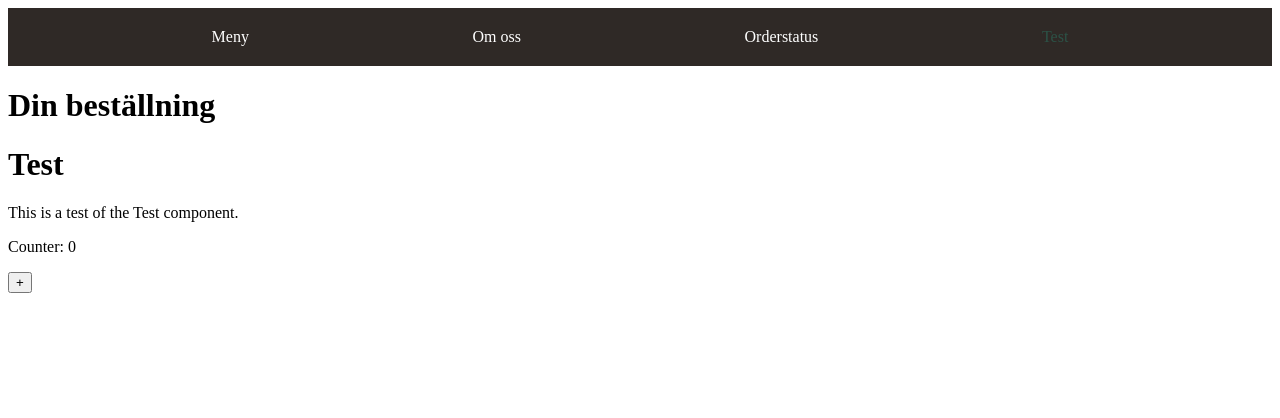
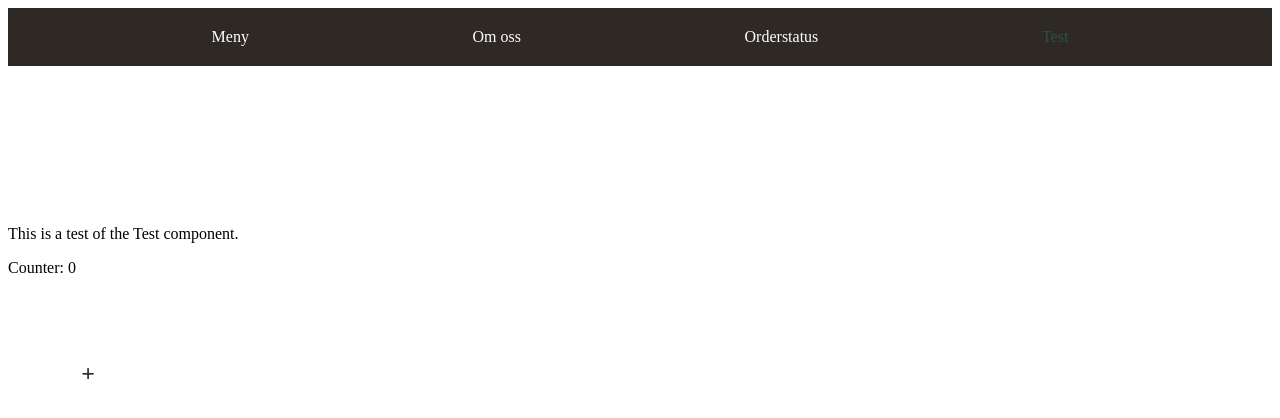
Before and after one commit to Kybbe/fire-turtles, a React (Create React App) app: page / in a window 1280 px wide. Shown: the top 418 px of the page. Built offline with nearby package versions, Linux system fonts and the light colour scheme.

Commit message:
Added CSS to Status.js

```diff
--- /dev/null
+++ b/src/views/Status.css
@@ -0,0 +1,60 @@
+.background {
+    background-color: #e5674e;
+    min-height: 667px;
+    width: 23rem;
+    contain: content;
+    position: relative;
+  }
+  .menu-button {
+    position: fixed;
+  }
+  .drone {
+    margin-top: 3rem;
+  }
+  h1 {
+    font-family: PT Serif;
+    font-style: normal;
+    font-weight: bold;
+    font-size: 36px;
+    line-height: 120%;
+    color: white;
+  }
+  .h1box {
+    width: 80%;
+    margin-left: 10%;
+  }
+  .timer {
+    font-family: sans-serif;
+    font-style: normal;
+    font-size: 22px;
+    line-height: 120%;
+    text-align: center;
+    color: white;
+  }
+  h4 {
+    font-family: sans-serif;
+    font-style: normal;
+    font-weight: normal;
+    font-size: 16px;
+    line-height: 120%;
+    color: rgba(255, 255, 255, 0.7);
+  }
+  button {
+    cursor: pointer;
+    width: 10rem;
+    height: 4rem;
+    line-height: 0em;
+    background: white;
+    box-sizing: border-box;
+    border-radius: 50px;
+    font-family: PT serif;
+    font-style: normal;
+    font-weight: bold;
+    font-size: 24px;
+    color: #2f2926;
+    border-style: none;
+    margin-top: 3rem;
+  }
+  .ordernum {
+    margin-top: 6rem;
+  }
--- a/src/views/Status.js
+++ b/src/views/Status.js
@@ -1,3 +1,4 @@
+import '../views/Status.css';
 import Drone from '../assets/graphics/drone.svg';
 
 function Status() {
```
